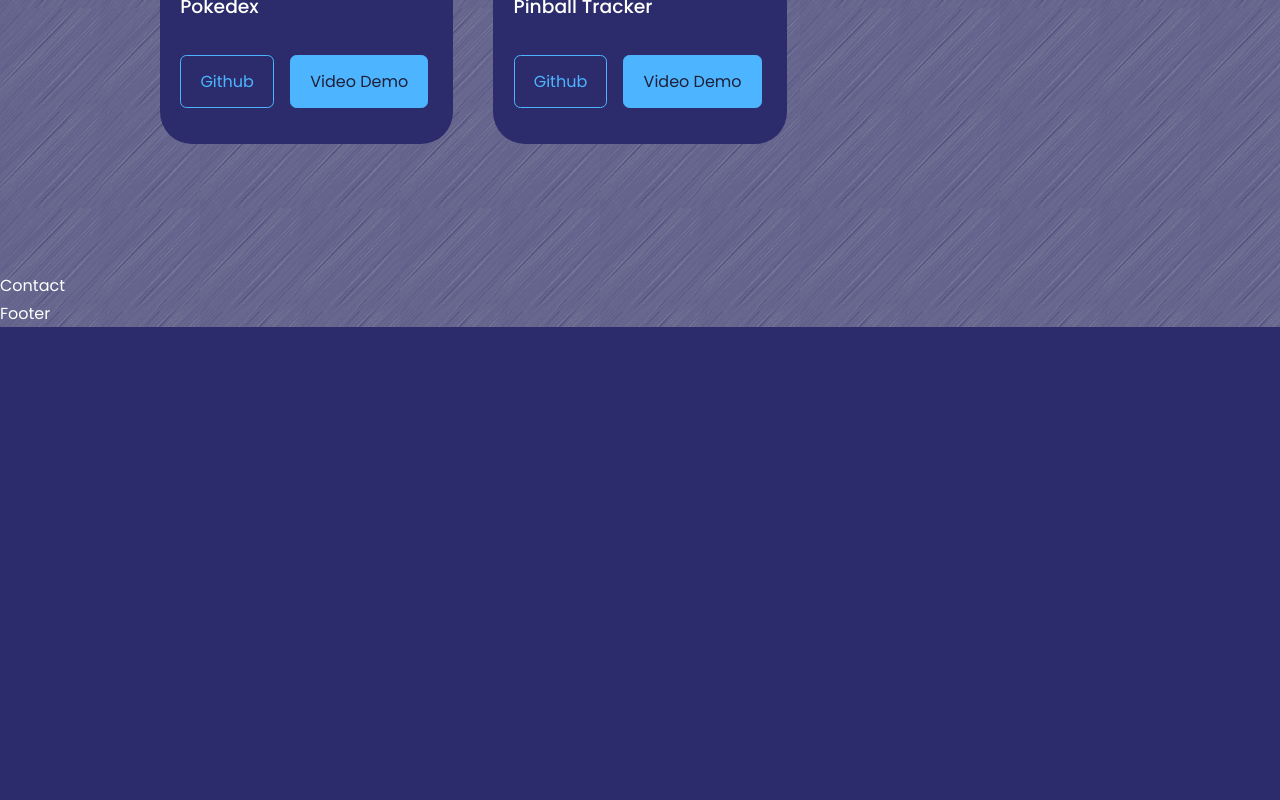
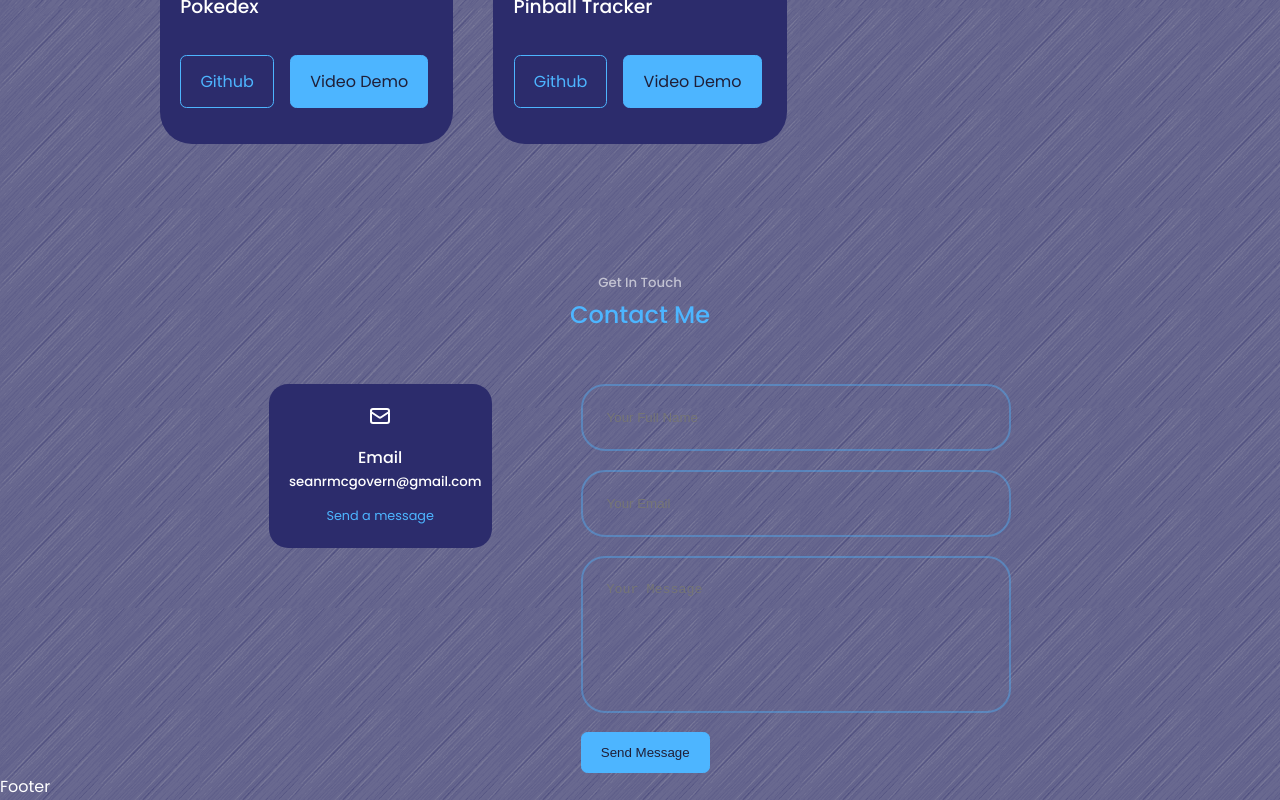
Before and after one commit to seanrmcgovern/webportfolio, a React (Create React App) app: page / in a window 1280 px wide. Shown: the part 3992-4792 px from the top of the page. Before the commit the page ends 4319 px from the top, so only its background shows below. Built offline with nearby package versions, Linux system fonts and the light colour scheme.

Commit message:
Added contact form

```diff
--- a/src/components/contact/Contact.jsx
+++ b/src/components/contact/Contact.jsx
@@ -1,9 +1,30 @@
 import React from 'react'
 import './contact.css'
+import { HiOutlineMail } from 'react-icons/hi'
 
 const Contact = () => {
   return (
-    <section id="contact">Contact</section>
+    <section id="contact">
+      <h5>Get In Touch</h5>
+      <h2>Contact Me</h2>
+      <div className="container contact-container">
+        <div className="contact-options">
+          <article className="contact-option">
+            <HiOutlineMail className="contact-icon"/>
+            <h4>Email</h4>
+            <h5>seanrmcgovern@gmail.com</h5>
+            <a href="mailto:seanrmcgovern@gmail.com" target="_blank" rel="noreferrer">Send a message</a>
+          </article>
+        </div>
+
+        <form action="">
+          <input type="text" name="name" placeholder="Your Full Name" required />
+          <input type="text" name="email" placeholder="Your Email" required />
+          <textarea name="message" id="" rows="7" placeholder="Your Message" required></textarea>
+          <button type="submit" className="btn btn-primary">Send Message</button>
+        </form>
+      </div>
+    </section>
   )
 }
 
--- a/src/components/contact/contact.css
+++ b/src/components/contact/contact.css
@@ -0,0 +1,68 @@
+.container.contact-container {
+  width: 58%;
+  display: grid;
+  grid-template-columns: 30% 58%;
+  gap: 12%;
+}
+
+.contact-options {
+  display: flex;
+  flex-direction: column;
+  gap: 1.2rem;
+}
+
+.contact-option {
+  background: var(--color-bg-variant);
+  padding: 1.2rem;
+  border-radius: 1.2rem;
+  text-align: center;
+  border: 1px solid transparent;
+  transition: var(--transition);
+}
+
+.contact-option:hover {
+  background: transparent;
+  border-color: var(--color-primary-variant);
+}
+
+.contact-icon {
+  font-size: 1.5rem;
+  margin-bottom: 0.5rem;
+}
+
+.contact-option a {
+  margin-top: 0.7rem;
+  display: inline-block;
+  font-size: 0.8rem;
+}
+
+form {
+  display: flex;
+  flex-direction: column;
+  gap: 1.2rem;
+}
+
+input, textarea {
+  width: 100%;
+  padding: 1.5rem;
+  border-radius: 1.5rem;
+  border: 2px solid var(--color-primary-variant);
+  background: transparent;
+  resize: none;
+  color: var(--color-white);
+}
+
+/* MEDIA QUERIES : MEDIUM DEVICES */
+@media screen and (max-width: 1024px) {
+  .container.contact-container {
+    grid-template-columns: 1fr;
+    gap: 2rem;
+  }
+}
+
+/* MEDIA QUERIES : SMALL DEVICES */
+@media screen and (max-width: 600px) {
+  .container.contact-container {
+    width: var(--container-width-sm);
+  }
+}
```
